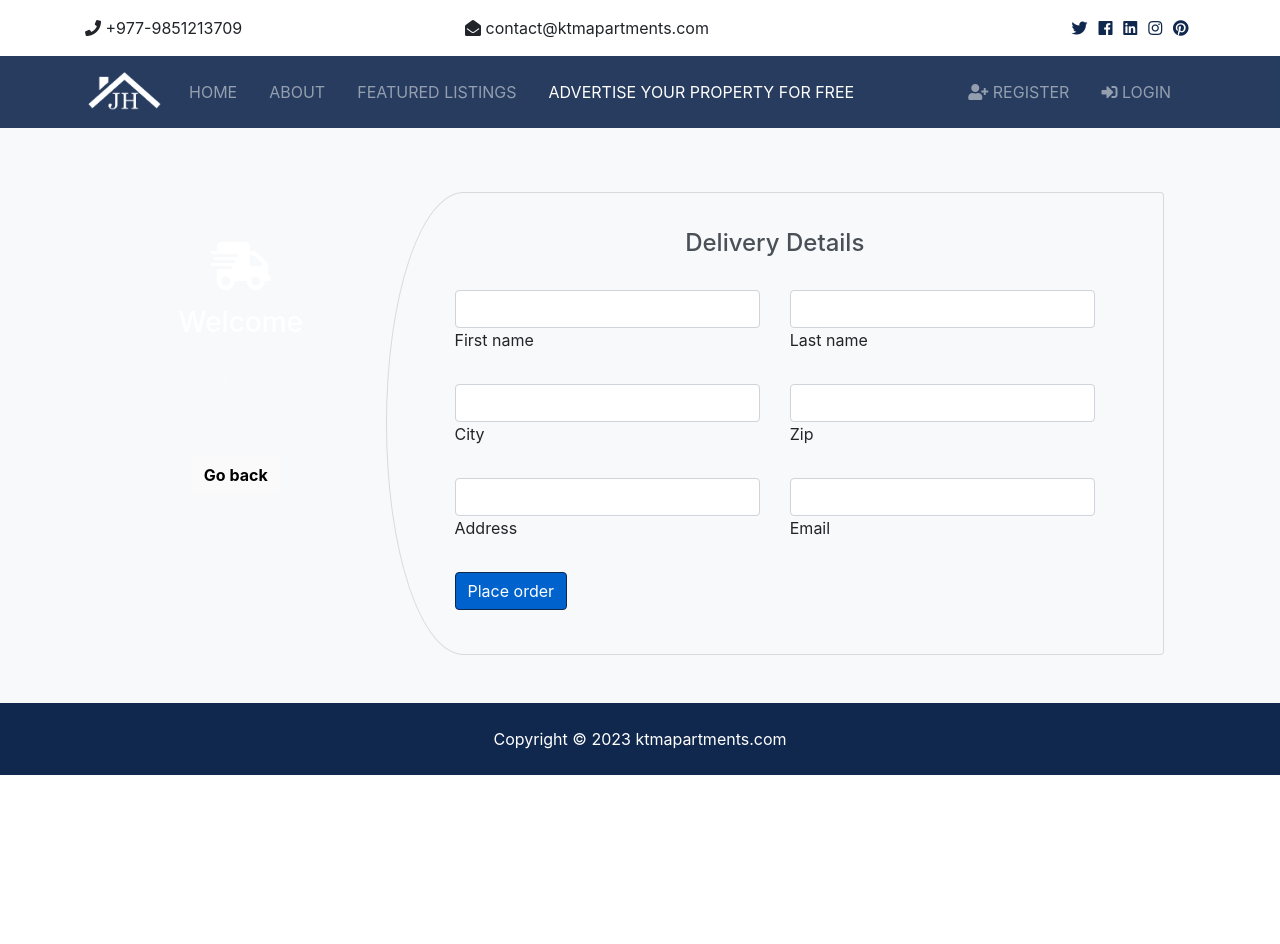
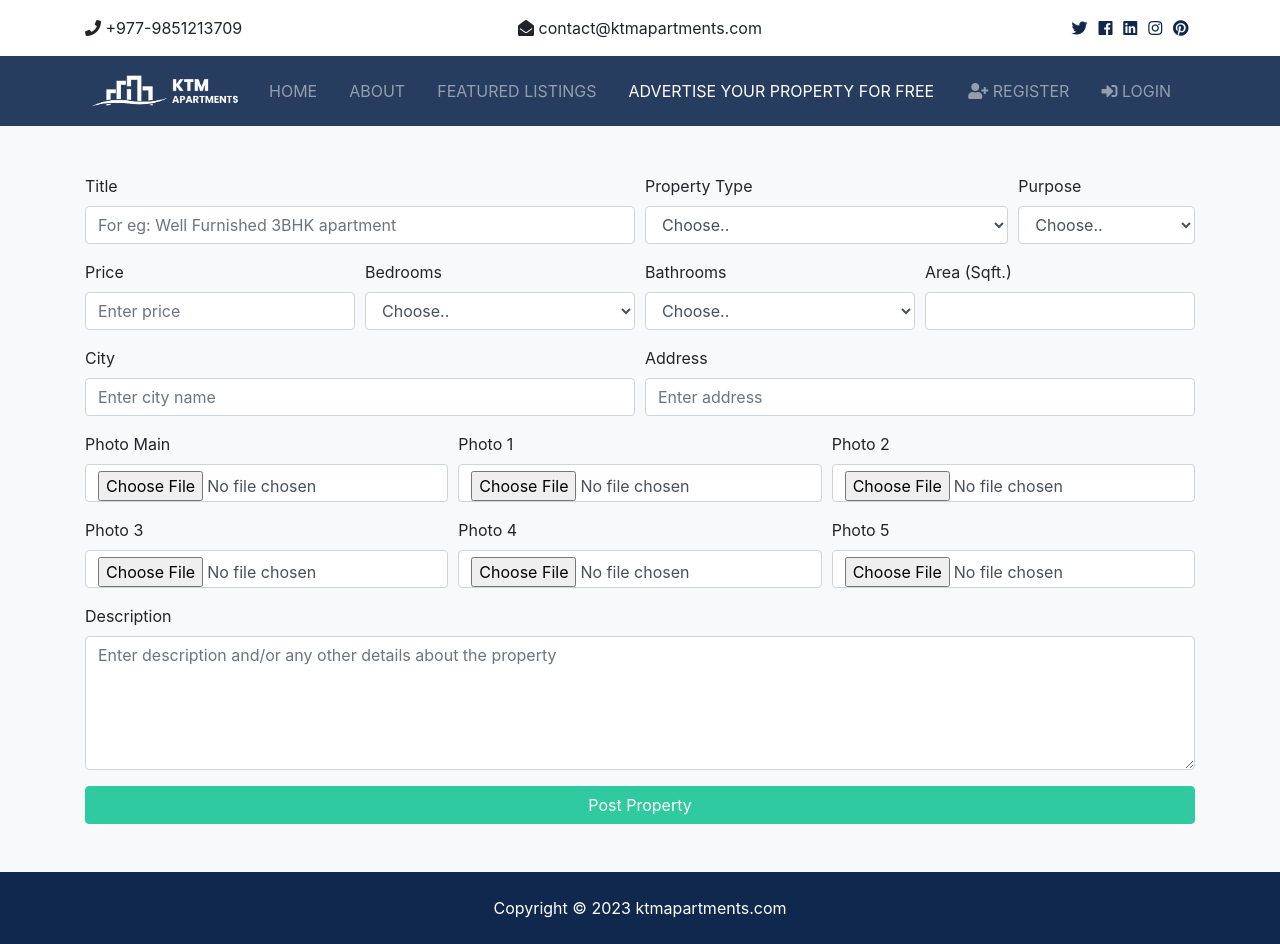
Before and after one commit to rowansiwakoti/property, a Django app: page /addproperty/addproperty/ in a window 1280 px wide. Before the commit the page ends 775 px from the top, so only its background shows below. Run offline with Django 3.2, Linux system fonts and the light colour scheme; some libraries are stand-ins or nearby versions.

Commit message:
Create add property page

```diff
--- a/addproperty/views.py
+++ b/addproperty/views.py
@@ -1,6 +1,13 @@
 from django.shortcuts import render, redirect
 from django.contrib import messages
 from django.core.mail import send_mail
+from listings.choices import BEDROOMS, PROPERTY_TYPES, PURPOSES
+
 # Create your views here.
 def add_property(request):
-    return render(request,'addproperty/add_property.html')
+    context = {
+        'bedrooms': BEDROOMS,
+        'property_types': PROPERTY_TYPES,
+        'purposes': PURPOSES
+    }
+    return render(request,'addproperty/add_property.html', context)
--- a/ktmapartments/settings.py
+++ b/ktmapartments/settings.py
@@ -26,6 +26,12 @@ SECRET_KEY = 'qkfw^=k$ph=04^(b*4o(dyh^4oh*2%s#q=syqcb#%x!c2r--e9'
 DEBUG = True
 
 ALLOWED_HOSTS = []
+
+# Prevents browsers from accessing the data in HTTP. It is typically set to 1 year i.e 31536000 seconds. But under testing conditions you might prefer using a lower value like 60 sec or 3600 sec.
+# SECURE_HSTS_SECONDS = 60
+
+# Prevents sniffing attacks
+# SECURE_CONTENT_TYPE_NOSNIFF = True
 
 # Application definition
 
--- a/ktmapartments/static/css/style.css
+++ b/ktmapartments/static/css/style.css
@@ -5,7 +5,9 @@ img {
   width: 100%; }
 
 .logo {
-  width: 80px; }
+  /* width: 80px; this is old width */
+  width: 160px;
+}
 
 .navbar {
   opacity: 0.9;
--- a/listings/models.py
+++ b/listings/models.py
@@ -10,6 +10,7 @@ class Listing(models.Model):
   title = models.CharField(max_length=200)
   purpose = models.CharField(max_length=4, choices=PURPOSES, default='sell')
   property_type = models.CharField(max_length=17, choices=PROPERTY_TYPES, default='apartments')
+  city = models.CharField(max_length=100, null=True)
   address = models.CharField(max_length=200)
   description = models.TextField(blank=True)
   price = models.IntegerField()
@@ -22,7 +23,6 @@ class Listing(models.Model):
   photo_3 = models.ImageField(upload_to='photos/%Y/%m/%d/', blank=True)
   photo_4 = models.ImageField(upload_to='photos/%Y/%m/%d/', blank=True)
   photo_5 = models.ImageField(upload_to='photos/%Y/%m/%d/', blank=True)
-  photo_6 = models.ImageField(upload_to='photos/%Y/%m/%d/', blank=True)
   is_published = models.BooleanField(default=True)
   list_date = models.DateTimeField(default=datetime.now, blank=True)
   def __str__(self): #In the Django Admin, there will be a table that displays each listing and we need to pick the main field
--- a/requirements.txt
+++ b/requirements.txt
@@ -16,3 +16,5 @@ typed-ast
 # ez-setup==0.9
 # setuptools==66.1.1
 # wheel==0.38.4
+
+# apache2-utils apachebenchmark used for load test on http server...
--- a/templates/accounts/dashboard.html
+++ b/templates/accounts/dashboard.html
@@ -6,7 +6,7 @@
         <div class="row text-center">
             <div class="col-md-12">
                 <h1 class="display-4">User Dashboard</h1>
-                <p class="lead">Manage your JH Real Estate account</p>
+                <p class="lead">Manage your  KTM APARTMENTS account</p>
             </div>
         </div>
     </div>
--- a/templates/addproperty/add_property.html
+++ b/templates/addproperty/add_property.html
@@ -5,84 +5,103 @@
 {% block content %}
 <section id="register" class="bg-light py-5">
     <div class="container">
-        <div class="row mt-3 mx-3" style="margin-top:25px ;">
-            <div class="col-md-3">
-              <div style="margin-top: 50px; margin-left: 10px;" class="text-center">
-                <i id="animationDemo" data-mdb-animation="slide-right" data-mdb-toggle="animation"
-                  data-mdb-animation-reset="true" data-mdb-animation-start="onScroll"
-                  data-mdb-animation-on-scroll="repeat" class="fas fa-3x fa-shipping-fast text-white"></i>
-                <h3 class="mt-3 text-white">Welcome</h3>
-                <p class="white-text">You are 30 seconds away from compleating your order!</p>
+      <form action="{% url 'addproperty' %}" method="POST"> {% csrf_token %}
+        <div class="form-row">
+          <div class="form-group col-md-6">
+            <label for="input-title">Title</label>
+            <input type="text" id="input-title" class="form-control" name="title" placeholder="For eg: Well Furnished 3BHK apartment">
           </div>
-              <div class="text-center">
-                <button type="submit" class="btn btn-white btn-rounded back-button">Go back</button>
+          <div class="form-group col-md-4">
+            <label for="input-property-types">Property Type</label>
+            <select id="input-property-types" class="form-control" name="property_type">
+              <option selected="true" disabled="disabled">Choose..</option>
+              {% for key, value in property_types %}
+                <option value="{{ key }}">{{ value }}</option>
+              {% endfor %}
+            </select>
           </div>
-
-
-            </div>
-            <div class="col-md-9 justify-content-center">
-              <div class="card card-custom pb-4">
-                <div class="card-body mt-0 mx-5">
-                  <div class="text-center mb-3 pb-2 mt-3">
-                    <h4 style="color: #495057 ;">Delivery Details</h4>
-                  </div>
-
-                  <form class="mb-0">
-
-                    <div class="row mb-4">
-                      <div class="col">
-                        <div class="form-outline">
-                          <input type="text" id="form9Example1" class="form-control input-custom" />
-                          <label class="form-label" for="form9Example1">First name</label>
+          <div class="form-group col-md-2">
+            <label for="input-purpose">Purpose</label>
+            <select class="form-control" id="input-purpose" name="purpose">
+              <option selected="true" disabled="disabled">Choose..</option>
+              {% for key, value in purposes %}
+                <option value="{{ key }}">{{ value }}</option>
+              {% endfor %}
+            </select>
           </div>
         </div>
-                      <div class="col">
-                        <div class="form-outline">
-                          <input type="text" id="form9Example2" class="form-control input-custom" />
-                          <label class="form-label" for="form9Example2">Last name</label>
+        <div class="form-row">
+          <div class="form-group col-md-3">
+            <label for="input-price">Price</label>
+            <input type="number" class="form-control" id="input-price" name="price" placeholder="Enter price">
+          </div>
+          <div class="form-group col-md-3">
+            <label for="input-bedrooms">Bedrooms</label>
+            <select class="form-control" id="input-bedrooms" name="bedrooms">
+              <option selected="true" disabled="disabled">Choose..</option>
+              {% for key, value in bedrooms %}
+                <option value="{{ key }}">{{ value }}</option>
+              {% endfor %}
+            </select>
+          </div>
+          <div class="form-group col-md-3">
+            <label for="input-bathrooms">Bathrooms</label>
+            <select class="form-control" id="input-bathrooms" name="bathrooms">
+              <option selected="true" disabled="disabled">Choose..</option>
+              {% for key, value in bedrooms %}
+                <option value="{{ key }}">{{ value }}</option>
+              {% endfor %}
+            </select>
+          </div>
+          <div class="form-group col-md-3">
+            <label for="input-area">Area (Sqft.)</label>
+            <input type="number" class="form-control" id="input-area" name="sqft">
           </div>
         </div>
+        <div class="form-row">
+          <div class="form-group col-md-6">
+            <label for="input-city">City</label>
+            <input type="text" class="form-control" id="input-city" name="city" placeholder="Enter city name">
           </div>
-                    <div class="row mb-4">
-                      <div class="col">
-                        <div class="form-outline">
-                          <input type="text" id="form9Example3" class="form-control input-custom" />
-                          <label class="form-label" for="form9Example3">City</label>
+          <div class="form-group col-md-6">
+            <label for="input-address">Address</label>
+            <input type="text" class="form-control" id="input-address" name="address" placeholder="Enter address">
           </div>
         </div>
-                      <div class="col">
-                        <div class="form-outline">
-                          <input type="text" id="form9Example4" class="form-control input-custom" />
-                          <label class="form-label" for="form9Example4">Zip</label>
+        <div class="form-row">
+          <div class="form-group col-md-4">
+            <label class="form-label" for="input-photo-main">Photo Main</label>
+            <input type="file" class="form-control" id="input-photo-main" name="photo_main" placeholder="sdf">
+          </div>
+          <div class="form-group col-md-4">
+            <label class="form-label" for="input-photo-1">Photo 1</label>
+            <input type="file" class="form-control" id="input-photo-1" name="photo_1" placeholder="sdf">
+          </div>
+          <div class="form-group col-md-4">
+            <label class="form-label" for="input-photo-2">Photo 2</label>
+            <input type="file" class="form-control" id="input-photo-2" name="photo_2" placeholder="sdf">
           </div>
         </div>
+        <div class="form-row">
+          <div class="form-group col-md-4">
+            <label class="form-label" for="input-photo-3">Photo 3</label>
+            <input type="file" class="form-control" id="input-photo-3" name="photo_3" placeholder="sdf">
           </div>
-                    <div class="row mb-4">
-                      <div class="col">
-                        <div class="form-outline">
-                          <input type="text" id="form9Example6" class="form-control input-custom" />
-                          <label class="form-label" for="form9Example6">Address</label>
+          <div class="form-group col-md-4">
+            <label class="form-label" for="input-photo-4">Photo 4</label>
+            <input type="file" class="form-control" id="input-photo-4" name="photo_4" placeholder="sdf">
+          </div>
+          <div class="form-group col-md-4">
+            <label class="form-label" for="input-photo-5">Photo 5</label>
+            <input type="file" class="form-control" id="input-photo-5" name="photo_5" placeholder="sdf">
           </div>
         </div>
-                      <div class="col">
-                        <div class="form-outline">
-                          <input type="email" id="typeEmail" class="form-control input-custom" />
-                          <label class="form-label" for="typeEmail">Email</label>
+        <div class="form-group">
+          <label for="input-description">Description</label>
+          <textarea class="form-control" id="input-description" name="description" rows="5" placeholder="Enter description and/or any other details about the property"></textarea>
         </div>
-                      </div>
-                    </div>
-
-                    <div class="float-end ">
-                      <!-- Submit button -->
-                      <button type="submit" class="btn btn-primary btn-rounded"
-                        style="background-color: #0062CC ;">Place order</button>
-                    </div>
-
+        <button type="submit" class="btn btn-secondary btn-block">Post Property</button>
       </form>
-                </div>
-              </div>
-            </div>
-          </div>
     </div>
 </section>
 
--- a/templates/admin/base_site.html
+++ b/templates/admin/base_site.html
@@ -3,7 +3,7 @@
 
 {% block branding %}
 <h1 id="head">
-    <img src="{% static 'img/logo.png' %}" alt="JH Real Estate" height="50" width="80" class="brand_img"> Admin Area
+    <img src="{% static 'img/logo.png' %}" alt="KTM APARTMENTS" width="160" class="brand_img"> Admin Area
 </h1>
 {% endblock %}
 
--- a/templates/listings/listing.html
+++ b/templates/listings/listing.html
@@ -3,10 +3,6 @@
 {% load humanize %}
 {% block title %} | {{ listing.title }} {% endblock %}
 {% block content %}
-
-
-
-
 
 <section id="showcase-inner" class="py-5 text-white">
     <div class="container">
--- a/templates/partials/_topbar.html
+++ b/templates/partials/_topbar.html
@@ -5,7 +5,7 @@
             <div class="col-md-4">
                 <i class="fas fa-phone"></i> +977-9851213709
             </div>
-            <div class="col-md-4">
+            <div class="col-md-4 text-center">
                 <i class="fas fa-envelope-open"></i> contact@ktmapartments.com
             </div>
             <div class="col-md-4">
```
Also changed, not shown: other parts of ktmapartments/static/css/style.css (+17 -38 lines), templates/listings/listings.html (+31 -30 lines), templates/listings/search.html (+31 -30 lines), templates/pages/about.html (+1 -1 lines), templates/pages/index.html (+17 -104 lines), ktmapartments/static/img/logo.png, listings/migrations/0008_auto_20230130_2136.py (added), listings/migrations/0009_auto_20230130_2139.py (added). Lines whose indentation alone changed are shown as unchanged.
